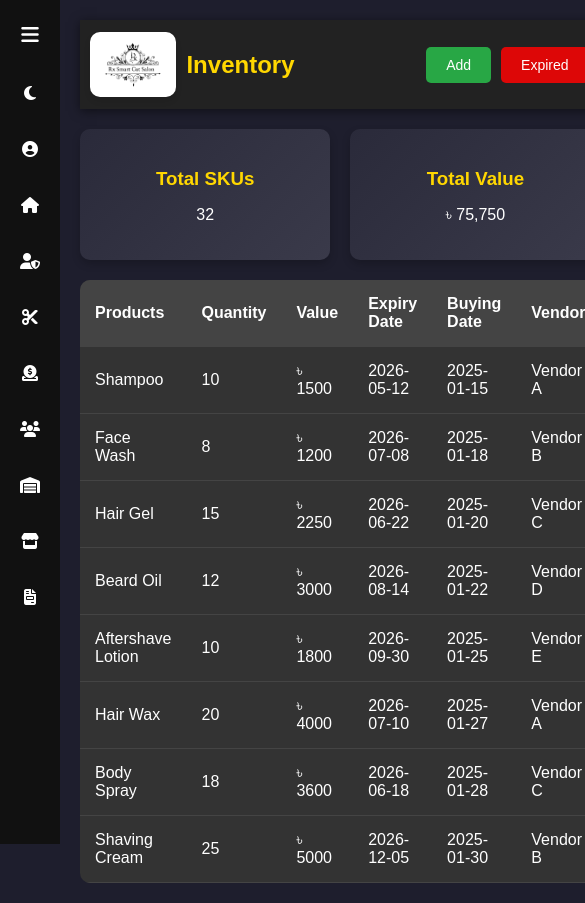
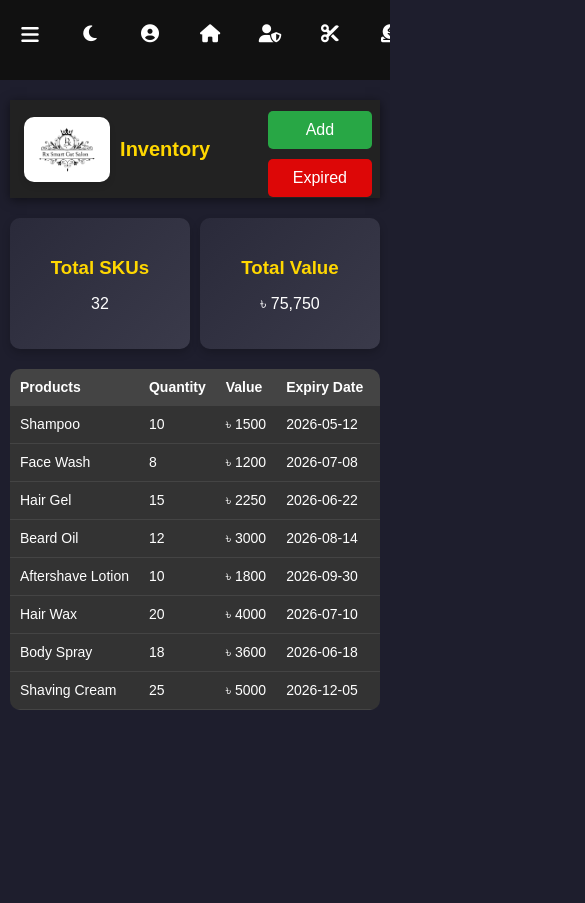
Before and after one commit to arkNeon/RxSmartCutSalon, a plain HTML site: page inventory.html in a window 390 px wide. Shown: the top 903 px of the page, 585 px wide, since content can reach past the window. After the commit the page ends 844 px from the top, so only its background shows below. Drawn offline with Linux system fonts and the light colour scheme.

Commit message:
inventory.html

```diff
--- a/inventory.html
+++ b/inventory.html
@@ -3,9 +3,72 @@
 <head>
     <meta charset="UTF-8">
     <meta name="viewport" content="width=device-width, initial-scale=1.0">
+    <link rel="icon" type="image/x-icon" href="logo.png">
     <title>Barber ERP</title>
     <link rel="stylesheet" href="https://cdnjs.cloudflare.com/ajax/libs/font-awesome/6.5.1/css/all.min.css">
     <style>
+                   @media (max-width: 768px) {
+    body {
+        flex-direction: column;
+        overflow-x: hidden;
+    }
+
+    .sidebar {
+        width: 100%;
+        height: auto;
+        position: relative;
+        display: flex;
+        flex-wrap: nowrap;
+        overflow-x: auto;
+        white-space: nowrap;
+        padding: 10px 0;
+        background: #111;
+    }
+
+    .menu {
+        display: flex;
+        flex-direction: row;
+        justify-content: flex-start;
+        width: 100%;
+        overflow-x: auto;
+    }
+
+    .menu li {
+        display: inline-block;
+        flex-shrink: 0;
+    }
+
+    .menu button {
+        padding: 10px;
+        font-size: 14px;
+        display: flex;
+        flex-direction: column;
+        align-items: center;
+        background: none;
+        border: none;
+        color: white;
+        cursor: pointer;
+        white-space: nowrap;
+    }
+
+    .menu button i {
+        font-size: 18px;
+    }
+
+    .sidebar.expanded {
+        width: 100%;
+    }
+
+    .main-content {
+        margin-left: 0;
+        margin-top: 0px;
+        padding: 5px;
+    }
+
+    .sidebar.expanded ~ .main-content {
+        margin-left: 0;
+    }
+}
         body {
             font-family: 'Poppins', sans-serif;
             margin: 0;
@@ -197,7 +260,88 @@
 
         .plus-btn { background: #28a745; color: white; }
         .equal-btn { background: #007bff; color: white; }
+        @media screen and (max-width: 768px) {
 
+
+ .main-content {
+     margin-left: 0;
+     padding: 10px;
+ }
+
+ header {
+     display: flex;
+     align-items: center;
+     justify-content: space-between;
+     padding: 1px;
+     flex-wrap: wrap; /* Allows wrapping if needed */
+ }
+.logo-container{
+ margin-left: -40px;
+}
+ .barber-profile {
+     display: flex;
+     align-items: center;
+     gap: 10px;
+     text-align: center;
+     flex: 1;
+     justify-content: center;
+ }
+
+ .logo-container {
+     display: flex;
+     align-items: center;
+     justify-content: center;
+ }
+
+ header h1 {
+     font-size: 20px;
+ }
+
+ .header-actions {
+     margin-top: 10px;
+     flex-direction: column;
+     gap: 10px;
+ }
+
+ .header-actions button {
+     width: 100%;
+     font-size: 16px;
+ }
+
+
+
+
+ table {
+     font-size: 14px;
+     display: block;
+     overflow-x: auto;
+     white-space: nowrap;
+ }
+
+ th, td {
+     padding: 10px;
+ }
+
+ .plus-btn, .equal-btn {
+     padding: 5px 8px;
+ }
+
+    .summary {
+        max-width: 100%; /* Take full width */
+        flex-direction: row; /* Arrange cards in a row */
+        justify-content: center;
+        gap: 10px;
+    }
+
+    .card {
+        flex: 1 1 100%; /* Each card takes full width */
+        max-width: 90%;
+    }
+
+
+
+
+}
     </style>
 </head>
 <body>
@@ -208,7 +352,7 @@
 
             <li><button onclick="toggleDarkMode()"><i class="fas fa-moon"></i><span>Dark Mode</span></button></li>
             <li><button onclick="window.location.href='user.html'"><i class="fas fa-user-circle"></i><span>User Profile</span></button></li>
-            <li><button onclick="window.location.href='home.html'"><i class="fas fa-home"></i><span>Homepage</span></button></li>
+            <li><button onclick="window.location.href='index.html'"><i class="fas fa-home"></i><span>Homepage</span></button></li>
             <li><button onclick="window.location.href='admin.html'"><i class="fas fa-user-shield"></i><span>Admin Panel</span></button></li>
             <li><button onclick="window.location.href='barber.html'"><i class="fas fa-cut"></i><span>Barber Dashboards</span></button></li>
             <li><button onclick="window.location.href='daily_accounts.html'"><i class='fas fa-donate'></i><span>Daily Accounts</span></button></li>
@@ -326,9 +470,56 @@
     </div>
 
     <script>
-        document.getElementById("menuToggle").addEventListener("click", function() {
-            document.querySelector(".sidebar").classList.toggle("expanded");
-        });
+     document.addEventListener("DOMContentLoaded", function () {
+    const sidebar = document.querySelector(".sidebar");
+    const mainContent = document.querySelector(".main-content");
+    const menuToggle = document.getElementById("menuToggle");
+
+    function adjustLayout() {
+        if (window.innerWidth <= 768) {
+            // Mobile View
+            sidebar.classList.add("mobile");
+            sidebar.style.width = "100%";
+            sidebar.style.height = "auto";
+            sidebar.style.position = "relative";
+            sidebar.style.display = "flex";
+            sidebar.style.flexDirection = "row";
+            sidebar.style.overflowX = "auto";
+            sidebar.style.whiteSpace = "nowrap";
+            mainContent.style.marginLeft = "0";
+            mainContent.style.marginTop = "10px";
+        } else {
+            // Desktop View
+            sidebar.classList.remove("mobile");
+            if (!sidebar.classList.contains("expanded")) {
+                sidebar.style.width = "60px";
+                mainContent.style.marginLeft = "60px";
+            } else {
+                sidebar.style.width = "220px";
+                mainContent.style.marginLeft = "220px";
+            }
+        }
+    }
+
+    menuToggle.addEventListener("click", function () {
+        sidebar.classList.toggle("expanded");
+        if (window.innerWidth > 768) {
+            // Toggle sidebar width only on desktop
+            if (sidebar.classList.contains("expanded")) {
+                sidebar.style.width = "220px";
+                mainContent.style.marginLeft = "220px";
+            } else {
+                sidebar.style.width = "60px";
+                mainContent.style.marginLeft = "60px";
+            }
+        }
+    });
+
+    // Initial setup
+    adjustLayout();
+    window.addEventListener("resize", adjustLayout);
+});
+
     </script>
 </body>
 </html>
```
